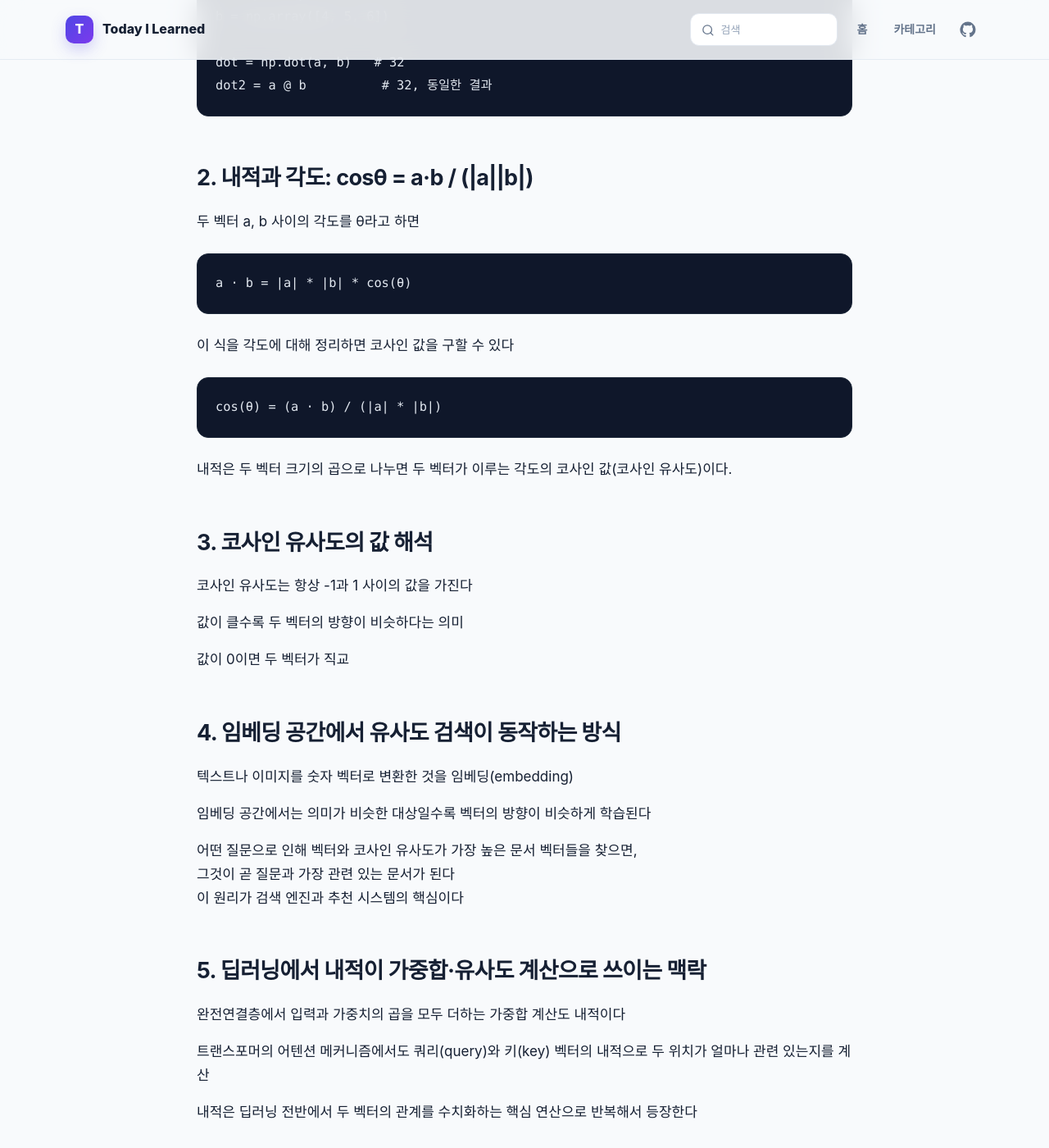
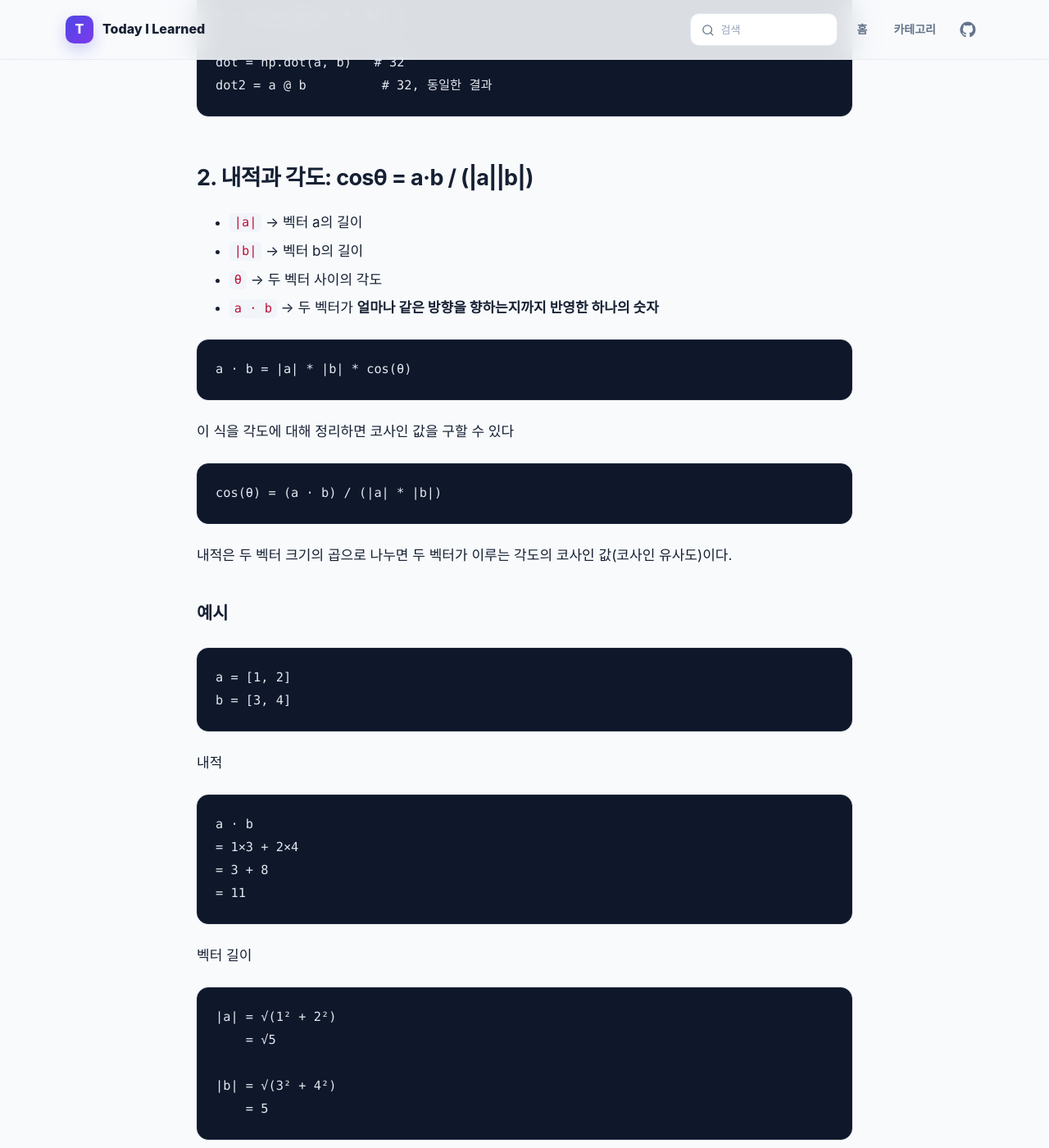
Before and after one commit to yshzjq/TIL, a Jekyll site: the page built from math/1장 2강 내적과 코사인 유사도.md, in a window 1280 px wide and 1400 px high, scrolled down 959 px. Shown: the whole window at 82% size. Built offline with Jekyll 4.4.1, drawn with Linux system fonts in a browser that asks for light colours; some of the changed text lies outside the part shown.

Commit message:
글 수정: 1장 2강 내적과 코사인 유사도

````diff
--- a/math/1장 2강 내적과 코사인 유사도.md
+++ b/math/1장 2강 내적과 코사인 유사도.md
@@ -13,7 +13,7 @@ description: KANT 강의 '1장 2강 내적과 코사인 유사도' 정리
 
 내적(dot product)은 두 벡터의 같은 위치 성분끼리 곱한 뒤 모두 더하는 연산
 
-```
+```plain
 a · b = a1*b1 + a2*b2 + ... + an*bn
 ```
 
@@ -31,20 +31,74 @@ dot2 = a @ b          # 32, 동일한 결과
 
 ## 2. 내적과 각도: cosθ = a·b / (|a||b|)
 
-두 벡터 a, b 사이의 각도를 θ라고 하면
+- `|a|` → 벡터 a의 길이
+- `|b|` → 벡터 b의 길이
+- `θ` → 두 벡터 사이의 각도
+- `a · b` → 두 벡터가 **얼마나 같은 방향을 향하는지까지 반영한 하나의 숫자**
 
-```
+```plain
 a · b = |a| * |b| * cos(θ)
 ```
 
 이 식을 각도에 대해 정리하면 코사인 값을 구할 수 있다
 
-```
+```plain
 cos(θ) = (a · b) / (|a| * |b|)
 ```
 
 내적은 두 벡터 크기의 곱으로 나누면 두 벡터가 이루는 각도의 코사인 값(코사인 유사도)이다.
 
+### 예시
+
+```plain
+a = [1, 2]
+b = [3, 4]
+```
+
+내적
+
+```plain
+a · b
+= 1×3 + 2×4
+= 3 + 8
+= 11
+```
+
+벡터 길이
+
+```plain
+|a| = √(1² + 2²)
+    = √5
+
+|b| = √(3² + 4²)
+    = 5
+```
+
+```plain
+a · b = |a| × |b| × cos(θ)
+```
+
+```plain
+11 = √5 × 5 × cos(θ)
+```
+
+```plain
+cos(θ) = 11 / (5√5)
+```
+
+대략
+
+```plain
+cos(θ) ≈ 0.984
+```
+
+```plain
+a · b = 11
+
+|a| × |b| × cos(θ)
+= √5 × 5 × 0.984...
+≈ 11
+```
 
 ## 3. 코사인 유사도의 값 해석
 
@@ -67,7 +121,6 @@ cos(θ) = (a · b) / (|a| * |b|)
 
 완전연결층에서 입력과 가중치의 곱을 모두 더하는 가중합 계산도 내적이다
 
-
 트랜스포머의 어텐션 메커니즘에서도 쿼리(query)와 키(key) 벡터의 내적으로 두 위치가 얼마나 관련 있는지를 계산
 
 내적은 딥러닝 전반에서 두 벡터의 관계를 수치화하는 핵심 연산으로 반복해서 등장한다
@@ -84,7 +137,7 @@ cos(θ) = (a · b) / (|a| * |b|)
 
 완전연결층(Fully Connected Layer)은 신경망에서 앞쪽의 모든 입력값이 뒤쪽의 모든 뉴런과 연결되어 있는 층, Dense Layer라고도 부른다
 
-```
+```plain
 x1 ─────┬──→ 뉴런 1
         └──→ 뉴런 2
 
````
Also changed, not shown: other parts of math/1장 2강 내적과 코사인 유사도.md (+1 -1 lines).
